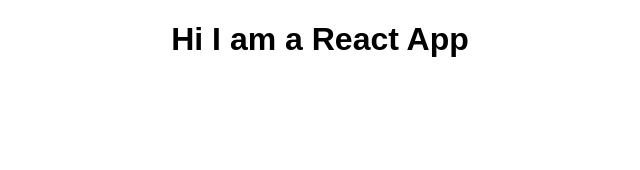
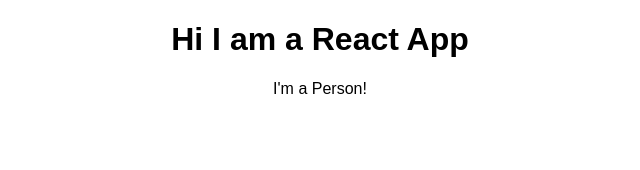
Before and after one commit to fetmo/learning-react, a React (Create React App) app in the folder react-complete-guide/: page / in a window 1280 px wide. Shown: the top 170 px of the page, without its empty margins (320-960 px from the left). Built offline with nearby package versions, Linux system fonts and the light colour scheme.

Commit message:
First custom component

```diff
--- a/react-complete-guide/src/App.js
+++ b/react-complete-guide/src/App.js
@@ -1,14 +1,15 @@
-import React, { Component } from 'react';
+import React, {Component} from 'react';
 import './App.css';
+import Person from './Person/Person';
 
 class App extends Component {
     render() {
         return (
             <div className="App">
                 <h1>Hi I am a React App</h1>
+                <Person/>
             </div>
         );
-    //   return React.createElement('div', {className: "App"}, React.createElement('h1', null, 'Hi I am a React App'));
     }
 }
 
--- /dev/null
+++ b/react-complete-guide/src/Person/Person.js
@@ -0,0 +1,7 @@
+import React from 'react';
+
+const person = () => {
+    return <p>I'm a Person!</p>
+};
+
+export default person;
```
Lines whose indentation alone changed are shown as unchanged.
